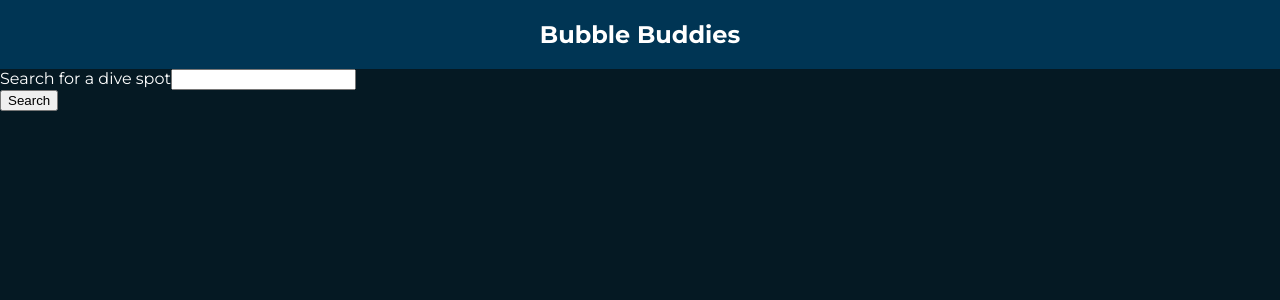
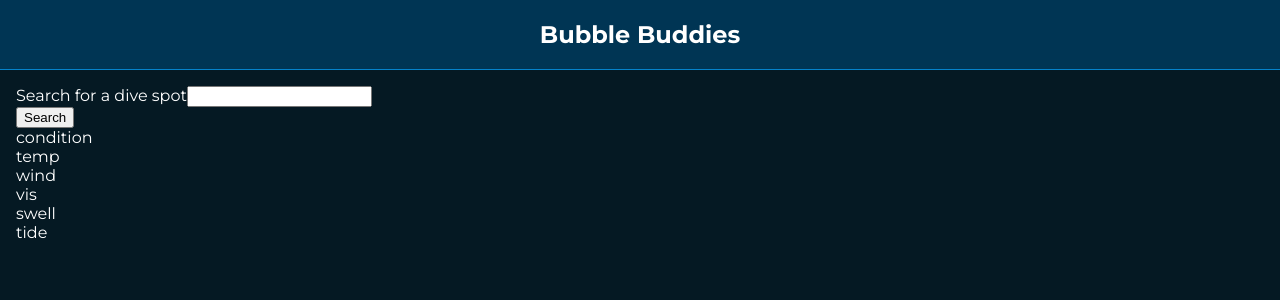
Before and after one commit to stuartkaija/bubble-buddies, a React (Create React App) app in the folder client/: page /search in a window 1280 px wide. Shown: the top 300 px of the page. Built offline with nearby package versions, Linux system fonts and the light colour scheme.

Commit message:
working on second endpoint for maritime data

```diff
--- a/client/src/App.jsx
+++ b/client/src/App.jsx
@@ -12,6 +12,7 @@ function App() {
     return (
         <BrowserRouter>
             <Header />
+            <div className='app'>
                 <Switch>
                     <Route path='/' exact component={LoginPage} />
                     <Route path='/signup' component={SignUp} />
@@ -19,6 +20,7 @@ function App() {
                     <Route path ='/search' component={SearchPage} />
                     <Route path='/:userId' component={ProfilePage} />
                 </Switch>
+            </div>
         </BrowserRouter>
     );
 }
--- a/client/src/App.scss
+++ b/client/src/App.scss
@@ -1,3 +1,7 @@
 @use './styles/partials/typography' as *;
 @use './styles/partials/variables' as *;
 @use './styles/partials/global' as *;
+
+.app {
+    padding: 1rem;
+}
--- a/client/src/components/Header/Header.scss
+++ b/client/src/components/Header/Header.scss
@@ -6,6 +6,7 @@
     align-items: center;
     justify-content: space-around;
     background-color: $color-background-secondary;
+    border-bottom: 1px solid $color-accent-primary;
 
     &__title {
         color: $color-text-primary;
--- a/client/src/pages/SearchPage/SearchPage.jsx
+++ b/client/src/pages/SearchPage/SearchPage.jsx
@@ -2,6 +2,9 @@ import React, { Component } from 'react';
 import axios from 'axios';
 
 export default class SearchPage extends Component {
+
+    // state to hold the data when it arrives from the backend
+
 
     handleSearch = (event) => {
         event.preventDefault();
@@ -24,6 +27,15 @@ export default class SearchPage extends Component {
                     <input type="search" name='search' id='search' />
                 </form>
                 <button form='searchForm'>Search</button>
+                <div>
+                    {/* returned data just to get it on the page in the next hour hopefully */}
+                    <p>condition</p>
+                    <p>temp</p>
+                    <p>wind</p>
+                    <p>vis</p>
+                    <p>swell</p>
+                    <p>tide</p>
+                </div>
             </>
         );
     }
```
Also changed, not shown: 1 other file (tests, documents, lock files or other folders). Lines whose indentation alone changed are shown as unchanged.
